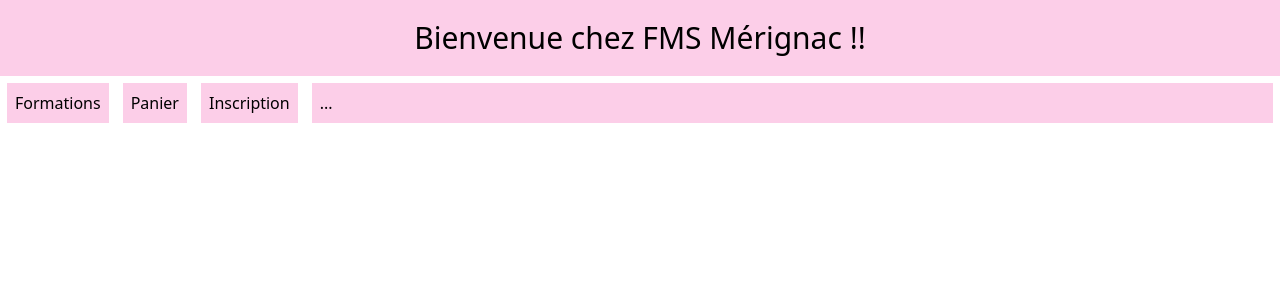
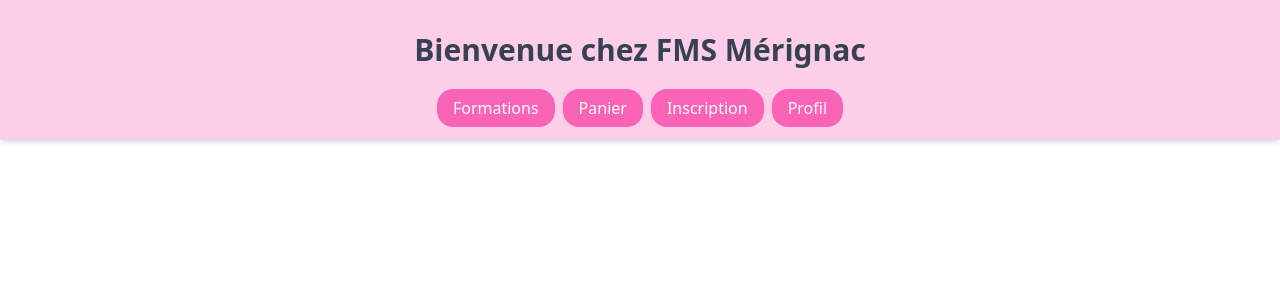
Before and after one commit to AmandineGrardLaurent/trainings-front-app, an Angular app: page / in a window 1280 px wide. Shown: the top 300 px of the page. Built offline with nearby package versions, Linux system fonts and the light colour scheme.

Commit message:
feat: enhance navigation bar with improved styling and structure

```diff
--- a/src/app/app.html
+++ b/src/app/app.html
@@ -1,18 +1,45 @@
-<nav>
-  <div class="bg-pink-200 py-5 text-center">
-    <a class="text-3xl" href="#">Bienvenue chez FMS Mérignac !!</a>
+<nav class="bg-pink-200 shadow-md py-3 mb-4">
+  <!-- Header / Brand -->
+  <div class="py-5 text-center">
+    <a class="text-3xl font-bold text-gray-700" href="#"> Bienvenue chez FMS Mérignac</a>
   </div>
-  <ul class="flex flex-row">
-    <li class="bg-pink-200 border-white border-7 p-2">
-      <a routerLink="/trainings">Formations</a>
+
+  <!-- Navigation Links -->
+  <ul class="flex flex-wrap justify-center gap-2 bg-pink-200 py-2">
+    <li>
+      <a
+        routerLink="/trainings"
+        class="px-4 py-2 rounded-2xl bg-pink-400 text-white font-medium hover:bg-pink-500 transition"
+      >
+        Formations
+      </a>
     </li>
-    <li class="bg-pink-200 border-white border-7 p-2">
-      <a routerLink="/cart">Panier</a>
+    <li>
+      <a
+        routerLink="/cart"
+        class="px-4 py-2 rounded-2xl bg-pink-400 text-white font-medium hover:bg-pink-500 transition"
+      >
+        Panier
+      </a>
     </li>
-    <li class="bg-pink-200 border-white border-7 p-2">
-      <a routerLink="/register">Inscription</a>
+    <li>
+      <a
+        routerLink="/register"
+        class="px-4 py-2 rounded-2xl bg-pink-400 text-white font-medium hover:bg-pink-500 transition"
+      >
+        Inscription
+      </a>
     </li>
-    <li class="bg-pink-200 border-white border-7 p-2 w-full">...</li>
+    <li>
+      <a
+        routerLink="/profile"
+        class="px-4 py-2 rounded-2xl bg-pink-400 text-white font-medium hover:bg-pink-500 transition"
+      >
+        Profil
+      </a>
+    </li>
   </ul>
 </nav>
-<router-outlet> </router-outlet>
+
+<!-- Router outlet for views -->
+<router-outlet></router-outlet>
```
